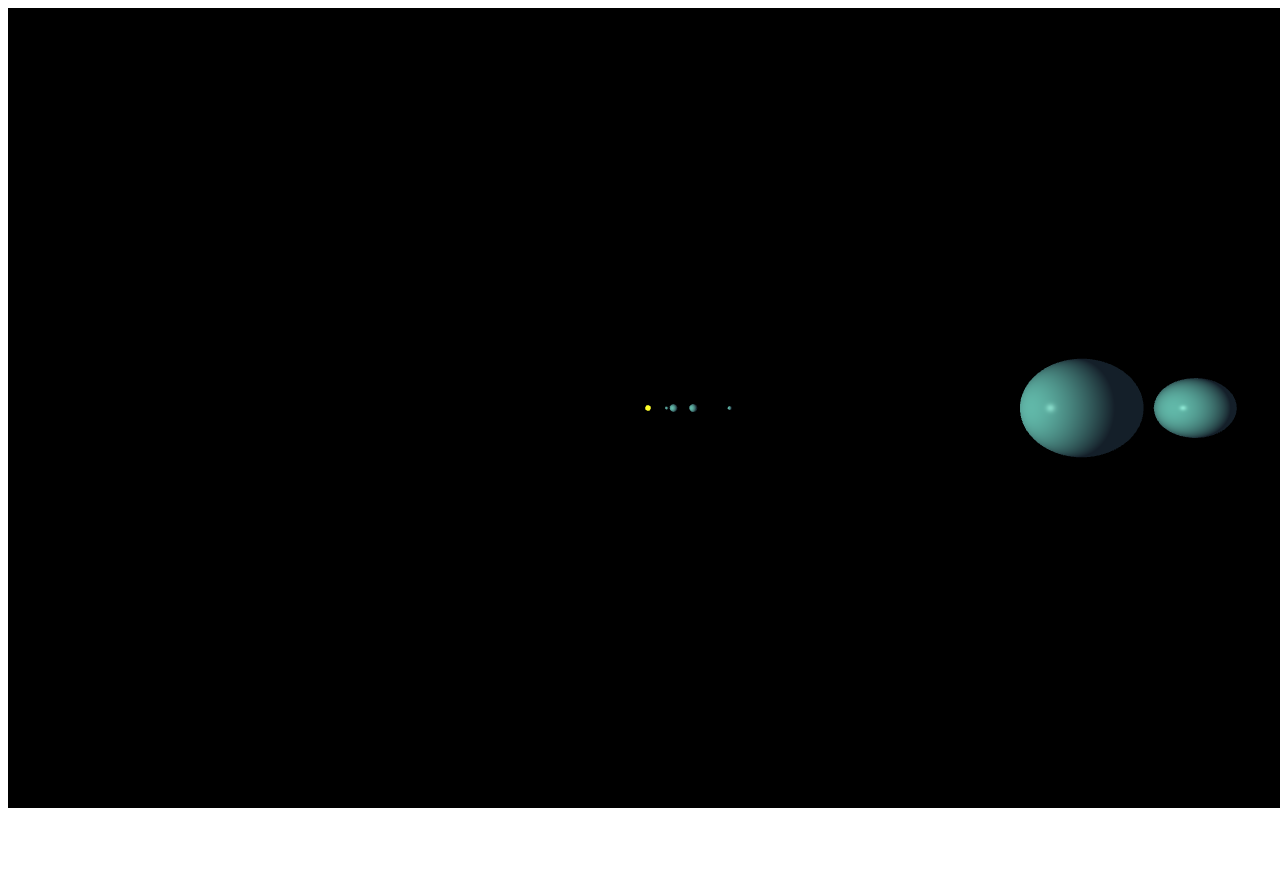
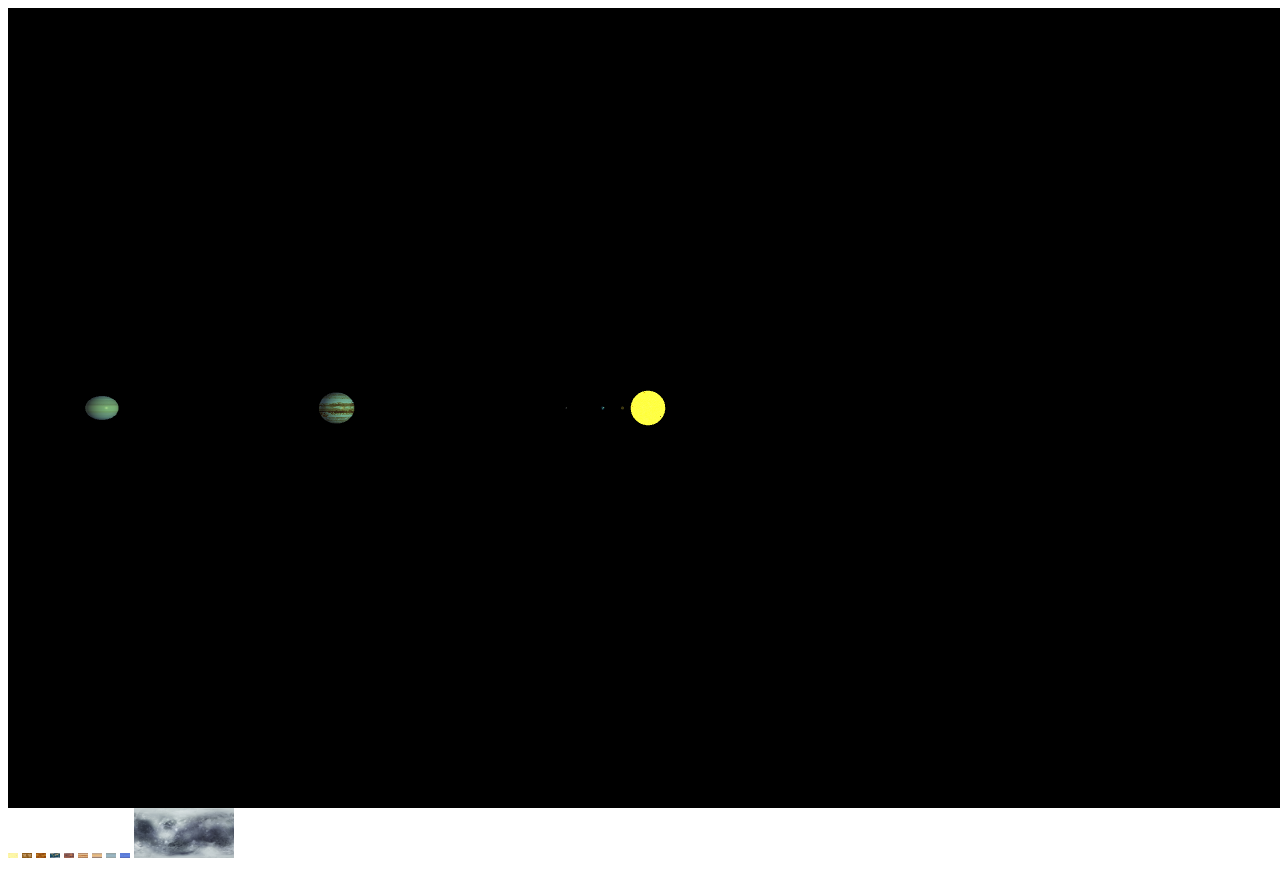
Before and after one commit to Zeynal7/Computer-Graphics-Project-Solar-System, a plain HTML site: page project.html in a window 1280 px wide. Before the commit the page ends 816 px from the top, so only its background shows below. Drawn offline with Linux system fonts and the light colour scheme; animation ran at ten frames a second.

Commit message:
Added Textures & made sizes more proportional to the original ones

```diff
--- a/3d-object.js
+++ b/3d-object.js
@@ -13,9 +13,11 @@ class _3DObject {
         this.bufVertex = 0;
         this.bufIndex = 0;
         this.bufNormal = 0;
+        this.bufTexture = 0;
         this.vertices = [];
         this.indices = [];
         this.normals = [];
+        this.texturePoints = [];
         this.position = position;
         this.rotationSpeed = rotationSpeed;
         this.matModel = mat4();
@@ -26,6 +28,7 @@ class _3DObject {
             shininess: 250.0
         }
         this.emission = emission;
+        this.texture = 0;
     }
 
     loadData() {
@@ -47,10 +50,18 @@ class _3DObject {
         gl.bindBuffer(gl.ARRAY_BUFFER, this.bufNormal);
         gl.bufferData(gl.ARRAY_BUFFER, flatten(this.normals), gl.STATIC_DRAW);
 
+        // creating buffer for textures
+        this.bufTexture = gl.createBuffer();
+        gl.bindBuffer(gl.ARRAY_BUFFER, this.bufTexture);
+        gl.bufferData(gl.ARRAY_BUFFER, flatten(this.texturePoints), gl.STATIC_DRAW);
+        // print("DFSAASD");
+        print(this.texturePoints.length);
+        // print(flatten(this.texturePoints).length * 4); // 19600
         // creating buffer for element indices
         this.bufIndex = gl.createBuffer();
         gl.bindBuffer(gl.ELEMENT_ARRAY_BUFFER, this.bufIndex);
         gl.bufferData(gl.ELEMENT_ARRAY_BUFFER, new Uint16Array(this.indices), gl.STATIC_DRAW);
+
     }
 
     render() {
@@ -85,8 +96,18 @@ class _3DObject {
         gl.vertexAttribPointer(norm, 4, gl.FLOAT, false, 0, 0);
         gl.enableVertexAttribArray(norm);
 
+        gl.bindBuffer(gl.ARRAY_BUFFER, this.bufTexture);
+
+        var texCoordAttributeLocation = gl.getAttribLocation(program, 'vertTexCoord');
+        gl.vertexAttribPointer(texCoordAttributeLocation, 2, gl.FLOAT, gl.FALSE, 0, 0);
+        gl.enableVertexAttribArray(texCoordAttributeLocation);
+
+        gl.bindTexture(gl.TEXTURE_2D, this.texture);
+        gl.activeTexture(gl.TEXTURE0);
+
         gl.bindBuffer(gl.ELEMENT_ARRAY_BUFFER, this.bufIndex);
-        gl.drawElements(gl.TRIANGLES, this.indices.length, gl.UNSIGNED_SHORT, 0)
+        gl.drawElements(gl.TRIANGLES, this.indices.length, gl.UNSIGNED_SHORT, 0);
+
     }
 
     translate(dir) {
--- a/light.js
+++ b/light.js
@@ -3,7 +3,7 @@ class Light {
         this.program = program;
         this.position = position;
         this.intensity = {
-            ambient: vec3(0.4, 0.4, 0.4),
+            ambient: vec3(1.0, 1.0, 1.0),
             diffuse: vec3(1.0, 1.0, 1.0),
             specular: vec3(0.2, 0.2, 0.2)
         }
--- a/navigation.js
+++ b/navigation.js
@@ -1,6 +1,6 @@
 
 
-var movingSpeed = 1;
+var movingSpeed = 0.7;
 var movingSpeedVec3 = vec3(movingSpeed, movingSpeed, movingSpeed);
 var movingMode = false;
 
--- a/planet-info.js
+++ b/planet-info.js
@@ -2,52 +2,56 @@
 var numberOfSpheres = 10; // 9 planets + 1 Sun
 var spheres = [];
 
+var divisionOfSizes = 20000;
+var divisionOfDistance = 10000000;
+var divisionOfSpeeds = 100000;
+
+
 // Infos taken from: https://www.enchantedlearning.com/subjects/astronomy/planets/
 
-var radiuses = [ // Miles divided by 10000
-     0.4938, // Sun itself - 86.4938
-     0.3031, // Mercury
-     0.7521, // Venus
-     0.7926, // Earth
-     0.4222, // Mars
-     8.8729, // Jupiter
-     7.4600, // Saturn
-     3.2600, // Uranus
-     3.0200, // Neptune
-     0.1413, // Pluto
+var radiuses = [ // in KM
+    60268, // Sun - real value is 695510, but it is too big that eats other planets
+    2439.7, // Mercury
+    6051.8, // Venus
+    6378.1, // Earth
+    3396.2, // Mars
+    71492,  // Jupiter
+    60268,  // Saturn
+    25559,  // Uranus
+    24764,  // Neptune
+    1195    // Pluto
 ];
-
-var distancesFromSun = [ // Divided by 100 in KM
-      0.0, // Sun itself
-     5.79, // Mercury
-    10.82, // Venus
-    14.96, // Earth
-    22.79, // Mars
-    77.84, // Jupiter
-    142.7, // Saturn
-    287.1, // Uranus
-    449.7, // Neptune
-    591.3, // Pluto
+var distancesFromSun = [ // in KM
+    0,          // Sun itself
+    57900000,   // Mercury
+    108200000,  // Venus
+    149600000,  // Earth
+    227900000,  // Mars
+    778300000,  // Jupiter
+    1427000000, // Saturn
+    2871000000, // Uranus
+    4497100000, // Neptune
+    5913000000  // Pluto
 ]
 
-var rotationSpeedsAroundSun = [ // Km/h divided by 100;
-      0.0, // Sun itself
-    1.07132, // Mercury
-    1.26108, // Venus
-    1.07244, // Earth
-    0.86868, // Mars
-    0.047016, // Jupiter
-    0.34705, // Saturn
-    0.24516, // Uranus
-    0.19548, // Neptune
-    0.17064, // Pluto
+var rotationSpeedsAroundSun = [ // Km/h;
+    0.0,    // Sun itself
+    172404, // Mercury
+    126108, // Venus
+    107244, // Earth
+    86868,  // Mars
+    47016,  // Jupiter
+    34705,  // Saturn
+    24516,  // Uranus
+    19548,  // Neptune
+    17064   // Pluto
 ];
 
 var planetLocations = [];
 
 function createSpheres(){
     for (var i = 0; i < numberOfSpheres; i++) {
-        var newSphere= new Sphere(program, planetLocations[i], rotationSpeedsAroundSun[i], radiuses[i]);
+        var newSphere= new Sphere(program, planetLocations[i], rotationSpeedsAroundSun[i]/divisionOfSpeeds, radiuses[i]/divisionOfSizes, texture_id = i.toString());
         spheres.push(newSphere);
         spheres[i].init();
     }
@@ -56,7 +60,7 @@ function createSpheres(){
 function createCoordinates(){
     for (var i = 0; i < numberOfSpheres; i++) {
         var newCoordinate = vec4(0.0, 0.0, 0.0, 0.0);
-        glMatrix.vec4.add(newCoordinate, vec4(0.0, 0.0, 0.0, 0.0), vec4(distancesFromSun[i], 0.0, 0.0, 0.0));
+        glMatrix.vec4.add(newCoordinate, vec4(0.0, 0.0, 0.0, 0.0), vec4(distancesFromSun[i]/divisionOfDistance, 0.0, 0.0, 0.0));
         planetLocations.push(newCoordinate);
     }
 }
--- a/project.html
+++ b/project.html
@@ -17,6 +17,9 @@ varying vec3 o_Camera;
 varying vec3 o_Light;
 varying vec3 emission;
 
+attribute vec2 vertTexCoord;
+varying vec2 fragTexCoord;
+
 void main()
 {
     mat4 m_ModelView = m_View * m_Model;
@@ -30,6 +33,8 @@ void main()
     if (v_Light.w != 0.0 )
 		  o_Light = o_Light - tmp_Pos.xyz;
 
+    fragTexCoord = vertTexCoord;
+
     gl_Position = m_Proj * tmp_Pos;
 }
 </script>
@@ -37,6 +42,9 @@ void main()
 <script id="fragment-shader" type="x-shader/x-fragment">
 
 precision mediump float;
+
+varying vec2 fragTexCoord;
+uniform sampler2D sampler;
 
 varying vec3 o_Norm;
 varying vec3 o_Camera;
@@ -66,8 +74,11 @@ void main()
 	if (dot(L, N) < 0.0)
 	    specular = vec3(0.0, 0.0, 0.0);
 
-	gl_FragColor.xyz = ambient + diffuse + specular + emission;
-	gl_FragColor.a = 1.0;
+    highp vec4 texelColor = texture2D(sampler, fragTexCoord);
+    gl_FragColor = vec4(texelColor.rgb * (ambient + diffuse + specular + emission), texelColor.a);
+
+	//gl_FragColor.xyz = ambient + diffuse + specular + emission;
+	//gl_FragColor.a = 1.0;
 }
 </script>
 
@@ -90,6 +101,18 @@ void main()
 Oops ... your browser doesn't support the HTML5 canvas element
 </canvas>
 
+<img id="0" src="Textures/0.jpg" width="10" crossorigin="anonymous"></img>
+<img id="1" src="Textures/1.jpg" width="10" crossorigin="anonymous"></img>
+<img id="2" src="Textures/2.jpg" width="10" crossorigin="anonymous"></img>
+<img id="3" src="Textures/3.jpg" width="10" crossorigin="anonymous"></img>
+<img id="4" src="Textures/4.jpg" width="10" crossorigin="anonymous"></img>
+<img id="5" src="Textures/5.jpg" width="10" crossorigin="anonymous"></img>
+<img id="6" src="Textures/6.jpg" width="10" crossorigin="anonymous"></img>
+<img id="7" src="Textures/7.jpg" width="10" crossorigin="anonymous"></img>
+<img id="8" src="Textures/8.jpg" width="10" crossorigin="anonymous"></img>
+<img id="9" src="Textures/9.jpg" width="100" crossorigin="anonymous"></img>
+
+
 <br/>
 
 </body>
--- a/project.js
+++ b/project.js
@@ -27,7 +27,7 @@ window.onload = function init() {
     program = initShaders(gl, "vertex-shader", "fragment-shader");
     gl.useProgram(program);
 
-    camera = new Camera(program, vec3(0, 0, 100), vec3(0, 0, -100), vec3(0, 1, 0));
+    camera = new Camera(program, vec3(0, 0, 100), vec3(0, 0, -100), vec3(0, -1, 0));
     // camera = new Camera(program, vec3(0, 100, 0), vec3(0, -100, 0), vec3(0, 0, 1));
     light = new Light(program, vec4(0, 0, 0, 1));
 
--- a/sphere.js
+++ b/sphere.js
@@ -2,13 +2,14 @@
  * Class sphere, extends from the _3DObject class
  */
 class Sphere extends _3DObject {
-    constructor(program, position, rotationSpeed, radius = 1,  emission = vec3(0, 0, 0), N = 50, M = 50) {
+    constructor(program, position, rotationSpeed, radius = 1, texture_id = '0',  emission = vec3(0, 0, 0), N = 50, M = 50) {
         super(program, position, rotationSpeed, emission);
         this.position = position;
         this.radius = radius;
         this.rotationSpeed = rotationSpeed;
         this.N = N;
         this.M = M;
+        this.texture_id = texture_id;
     }
 
     loadData() {
@@ -41,8 +42,9 @@ class Sphere extends _3DObject {
                 return i * M + j;
             }
 
-            for (var i = 0; i < N - 1; i++)
+            for (var i = 0; i < N; i++)
                 for (var j = 0; j < M; j++) {
+                    if(i != N - 1){
                     self.indices.push(index(i, j));
                     self.indices.push(index(i, (j + 1) % M));
                     self.indices.push(index(i + 1, j));
@@ -50,10 +52,23 @@ class Sphere extends _3DObject {
                     self.indices.push(index(i + 1, (j + 1) % M));
                     self.indices.push(index(i + 1, j));
                 }
+                    self.texturePoints.push(vec2(j / M, i / M));
+                }
         };
+
+        var generateTexture = function(){
+            self.texture = gl.createTexture();
+            gl.bindTexture(gl.TEXTURE_2D, self.texture);
+            gl.texParameteri(gl.TEXTURE_2D, gl.TEXTURE_WRAP_S, gl.CLAMP_TO_EDGE);
+            gl.texParameteri(gl.TEXTURE_2D, gl.TEXTURE_WRAP_T, gl.CLAMP_TO_EDGE);
+            gl.texParameteri(gl.TEXTURE_2D, gl.TEXTURE_MIN_FILTER, gl.LINEAR);
+            gl.texParameteri(gl.TEXTURE_2D, gl.TEXTURE_MAG_FILTER, gl.LINEAR);
+            gl.texImage2D(gl.TEXTURE_2D, 0, gl.RGBA, gl.RGBA, gl.UNSIGNED_BYTE, document.getElementById(self.texture_id));
+        }
 
         generateVertices(this.N, this.M);
         generateNormals(this.N, this.M);
         generateIndices(this.N, this.M);
+        generateTexture();
     }
 }
```
Also changed, not shown: Textures/0.jpg (renamed from Textures/sunmap.jpg), Textures/1.jpg (renamed from Textures/mercurymap.jpg), Textures/2.jpg (renamed from Textures/venusmap.jpg), Textures/3.jpg (renamed from Textures/earthmap1k.jpg), Textures/4.jpg (renamed from Textures/mars_1k_color.jpg), Textures/5.jpg (renamed from Textures/jupitermap.jpg), Textures/6.jpg (renamed from Textures/saturnmap.jpg), Textures/7.jpg (renamed from Textures/uranusmap.jpg), Textures/8.jpg (renamed from Textures/neptunemap.jpg), Textures/9.jpg (renamed from Textures/plutomap1k.jpg), 3 other files.
